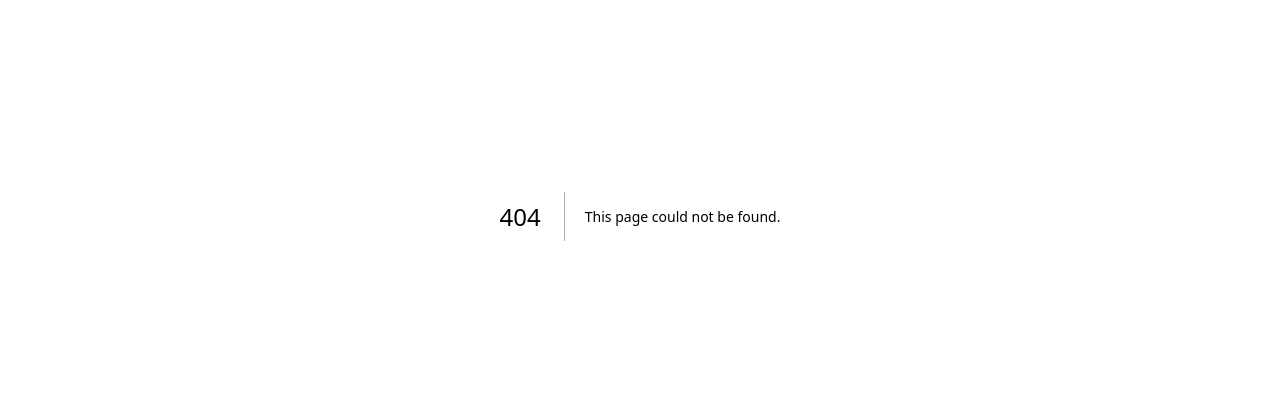
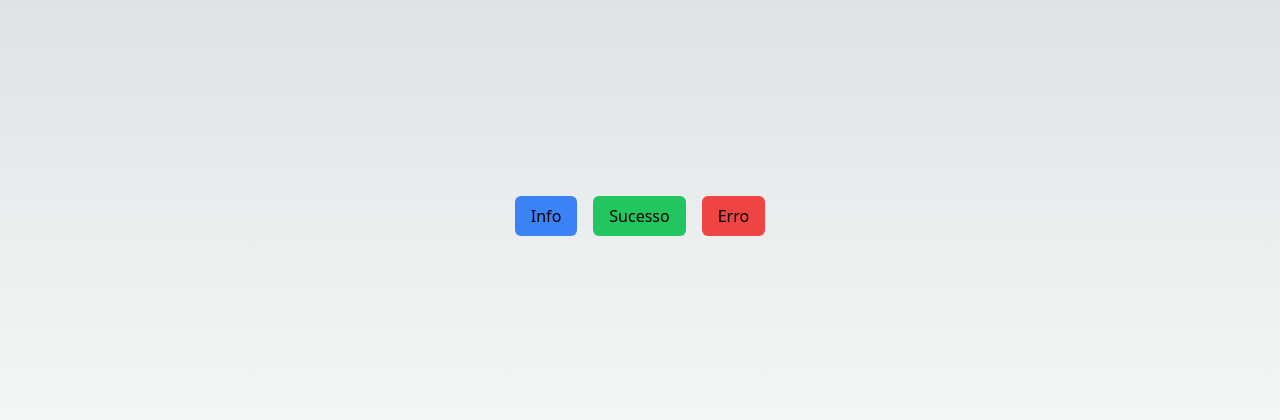
Before and after one commit to israelbulcaotavares/react-tailwind-cod3r, a Next.js app: page /conceitos/componentes in a window 1280 px wide. Before the commit this address had no page. Shown: the part 184-604 px from the top of the page. Built offline with nearby package versions, Linux system fonts and the light colour scheme.

Commit message:
inserir componentes

```diff
--- /dev/null
+++ b/src/pages/conceitos/componentes.tsx
@@ -0,0 +1,15 @@
+export default function Componentes() {
+  return (
+    <div className="flex justify-center items-center h-screen gap-4">
+      <button className="btn-info">
+        Info
+      </button>
+      <button className="btn-success">
+        Sucesso
+      </button>
+      <button className="btn-error">
+        Erro
+      </button>
+    </div>
+  );
+}
--- a/src/styles/globals.css
+++ b/src/styles/globals.css
@@ -25,3 +25,22 @@ body {
     )
     rgb(var(--background-start-rgb));
 }
+
+@layer components {
+  .btn {
+   @apply px-4 py-2 rounded-md;
+   @apply text-base;
+  }
+  .btn-info {
+    @apply btn;
+    @apply bg-blue-500 hover:bg-zinc-700;
+  }
+  .btn-success {
+    @apply btn;
+    @apply bg-green-500 hover:bg-zinc-700;
+  }
+  .btn-error {
+    @apply btn;
+    @apply bg-red-500 hover:bg-zinc-700;
+  }
+}
```
